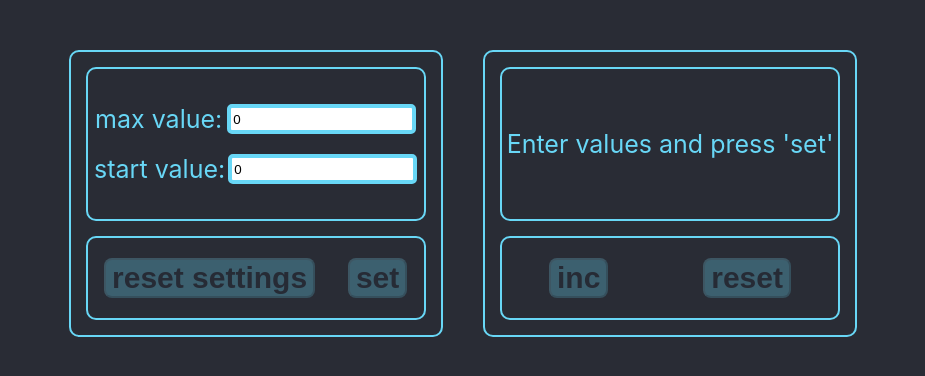
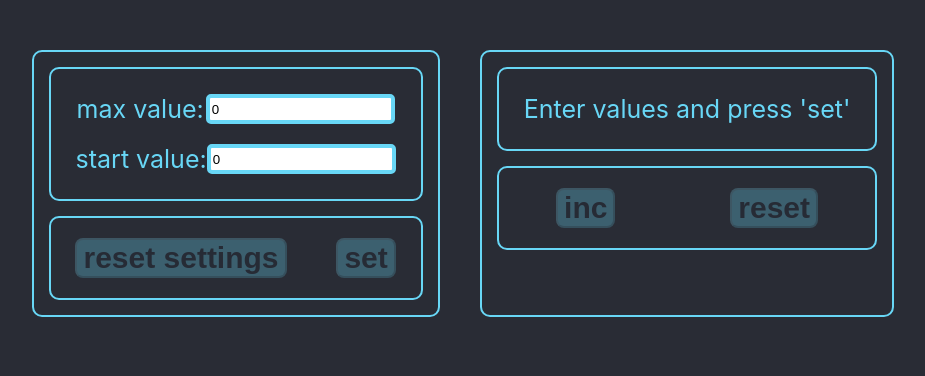
Before and after one commit to kaskodim/counter2-it-incubator, a React (Create React App) app: page / in a window 1280 px wide. Shown: the top 376 px of the page, without its empty margins (177-1102 px from the left). Built offline with nearby package versions, Linux system fonts and the light colour scheme.

Commit message:
working version without styles5

```diff
--- a/src/components/CounterBlock/CounterBlock.tsx
+++ b/src/components/CounterBlock/CounterBlock.tsx
@@ -1,8 +1,9 @@
 import React, {useEffect} from 'react';
 import {ValuesType} from '../Сounter/Counter';
-import styled from 'styled-components';
+
 import {Button} from '../../styles/Button';
 import {Box, BoxControlUnit, BoxScreen} from '../Сounter/styles';
+import {TitleScreen, ValueScreen} from './styles';
 
 type CounterBlockPropsType = {
     values: ValuesType
@@ -56,15 +57,3 @@ export const CounterBlock = (props: CounterBlockPropsType) => {
         </Box>
     );
 };
-
-
-const TitleScreen = styled.span<{ isError: boolean }>`
-    color: ${props => props.isError ? 'red' : ''};
-`
-
-const ValueScreen = styled.span<{ isPressedInc: boolean }>`
-    font-size: ${props => props.isPressedInc ? '50px' : '46px'};
-    font-weight: bold;
-    color: ${props => props.isPressedInc ? 'red' : ''}
-
-`
--- /dev/null
+++ b/src/components/CounterBlock/styles.ts
@@ -0,0 +1,13 @@
+import styled from 'styled-components';
+import {ERROR_COLOR} from '../../constansts';
+
+export const TitleScreen = styled.span<{ isError: boolean }>`
+    color: ${props => props.isError ? ERROR_COLOR : ''};
+`
+
+export const ValueScreen = styled.span<{ isPressedInc: boolean }>`
+    font-size: ${props => props.isPressedInc ? '50px' : '46px'};
+    font-weight: bold;
+    color: ${props => props.isPressedInc ? ERROR_COLOR : ''}
+
+`
--- a/src/components/SettingsBlock/SettingsBlock.tsx
+++ b/src/components/SettingsBlock/SettingsBlock.tsx
@@ -1,9 +1,8 @@
 import React, {ChangeEvent, useEffect} from 'react';
 import {ValuesType, KEY_VALUES, FieldType} from '../Сounter/Counter';
-import styled from 'styled-components';
 import {Button} from '../../styles/Button';
-import {ERROR_BGC_COLOR, ERROR_BGC_INPUT, PRIMARY_COLOR} from '../../constansts';
 import {Box, BoxControlUnit, BoxScreen} from '../Сounter/styles';
+import {Input, WrapperValues} from './styles';
 
 type SettingsBlockPropsType = {
     isDisabledSet: boolean
@@ -55,7 +54,6 @@ export const SettingsBlock = (props: SettingsBlockPropsType) => {
         props.updMessageFlag(false)
         localStorage.clear()
     }
-
 
     // переписать useEffect
     useEffect(() => {
@@ -119,21 +117,3 @@ export const SettingsBlock = (props: SettingsBlockPropsType) => {
         </Box>
     );
 };
-
-const WrapperValues = styled.div`
-    width: 100%;
-    display: flex;
-    justify-content: space-around;
-    //gap: 10px;
-    //padding: 10px;
-`
-
-const Input = styled.input<{ isError: boolean }>`
-    border-radius: 5px;
-    outline: none;
-    background-color: ${props => props.isError ? ERROR_BGC_INPUT : ''};
-    border: ${props => props.isError ? `4px solid ${ERROR_BGC_COLOR}` : `4px solid ${PRIMARY_COLOR}`};
-
-
-
-`
--- /dev/null
+++ b/src/components/SettingsBlock/styles.ts
@@ -0,0 +1,16 @@
+import styled from 'styled-components';
+import {ERROR_COLOR, ERROR_COLOR_TRANSPARENT, PRIMARY_COLOR} from '../../constansts';
+
+export const WrapperValues = styled.div`
+    width: 100%;
+    display: flex;
+    justify-content: space-around;
+`
+
+export const Input = styled.input<{ isError: boolean }>`
+    border-radius: 5px;
+    outline: none;
+    background-color: ${props => props.isError ? ERROR_COLOR_TRANSPARENT : ''};
+    border: 4px solid ${props => props.isError ? ERROR_COLOR : PRIMARY_COLOR};
+
+`
--- a/src/components/Сounter/Counter.tsx
+++ b/src/components/Сounter/Counter.tsx
@@ -19,7 +19,7 @@ export const Counter = () => {
     const [isError, setIsError] = React.useState<boolean>(false);
     const [isMessageFlag, setIsMessageFlag] = React.useState<boolean>(false);
 
-    console.log(values, {isDisabledSet}, {isError}, {isMassageFlag: isMessageFlag})
+    console.log(values, {isDisabledSet}, {isError}, {isMessageFlag})
 
     useEffect(() => {
         const getLocalValue = localStorage.getItem(KEY_VALUES)
--- a/src/components/Сounter/styles.ts
+++ b/src/components/Сounter/styles.ts
@@ -21,9 +21,9 @@ export const Box = styled.div`
 `
 
 export const BoxScreen = styled.span`
-    max-width: 400px;
-    min-height: 140px;
-    padding: 5px;
+    // max-width: 400px;
+    // min-height: 140px;
+     padding: 25px;
      border: 2px solid ${PRIMARY_COLOR};
      border-radius: 10px;
      display: flex;
@@ -41,5 +41,4 @@ export const BoxControlUnit = styled.div`
     display: flex;
     align-items: center;
     justify-content: space-around;
-
 `
--- a/src/constansts.ts
+++ b/src/constansts.ts
@@ -1,6 +1,6 @@
 
-export const ERROR_BGC_COLOR = '#ff0000'
-export const ERROR_BGC_INPUT = '#ffe0e0'
+export const ERROR_COLOR = '#ff0000'
+export const ERROR_COLOR_TRANSPARENT = '#ffe0e0'
 
 export const PRIMARY_COLOR = '#68D7F6FF'
 export const SECONDARY_COLOR = '#222A36FF'
```
Lines whose indentation alone changed are shown as unchanged.
